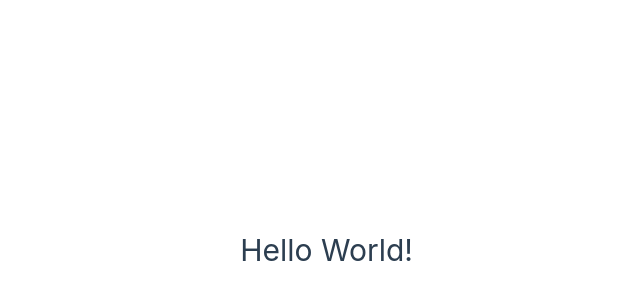
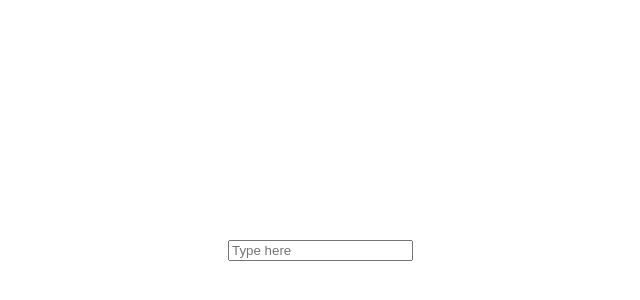
Before and after one commit to wubin28/vue-kata-node-18-18-0, a Vue app: page / in a window 1280 px wide. Shown: the part 150-450 px from the top of the page, without its empty margins (227-867 px from the left). Built offline with nearby package versions, Linux system fonts and the light colour scheme.

Commit message:
chore: prepare for step 5

```diff
--- a/src/App.vue
+++ b/src/App.vue
@@ -1,9 +1,16 @@
 <script setup lang="ts">
+import { ref } from 'vue'
+
+const text = ref('')
+
+function onInput(e: Event) {
+  text.value = (e.target as HTMLInputElement).value
+}
 </script>
 
 <template>
-  <h1>Hello World!</h1>
+  <input :value="text" @input="onInput" placeholder="Type here" />
+  <p>{{ text }}</p>
 </template>
 
-<style scoped>
-</style>
+<style scoped></style>
```
